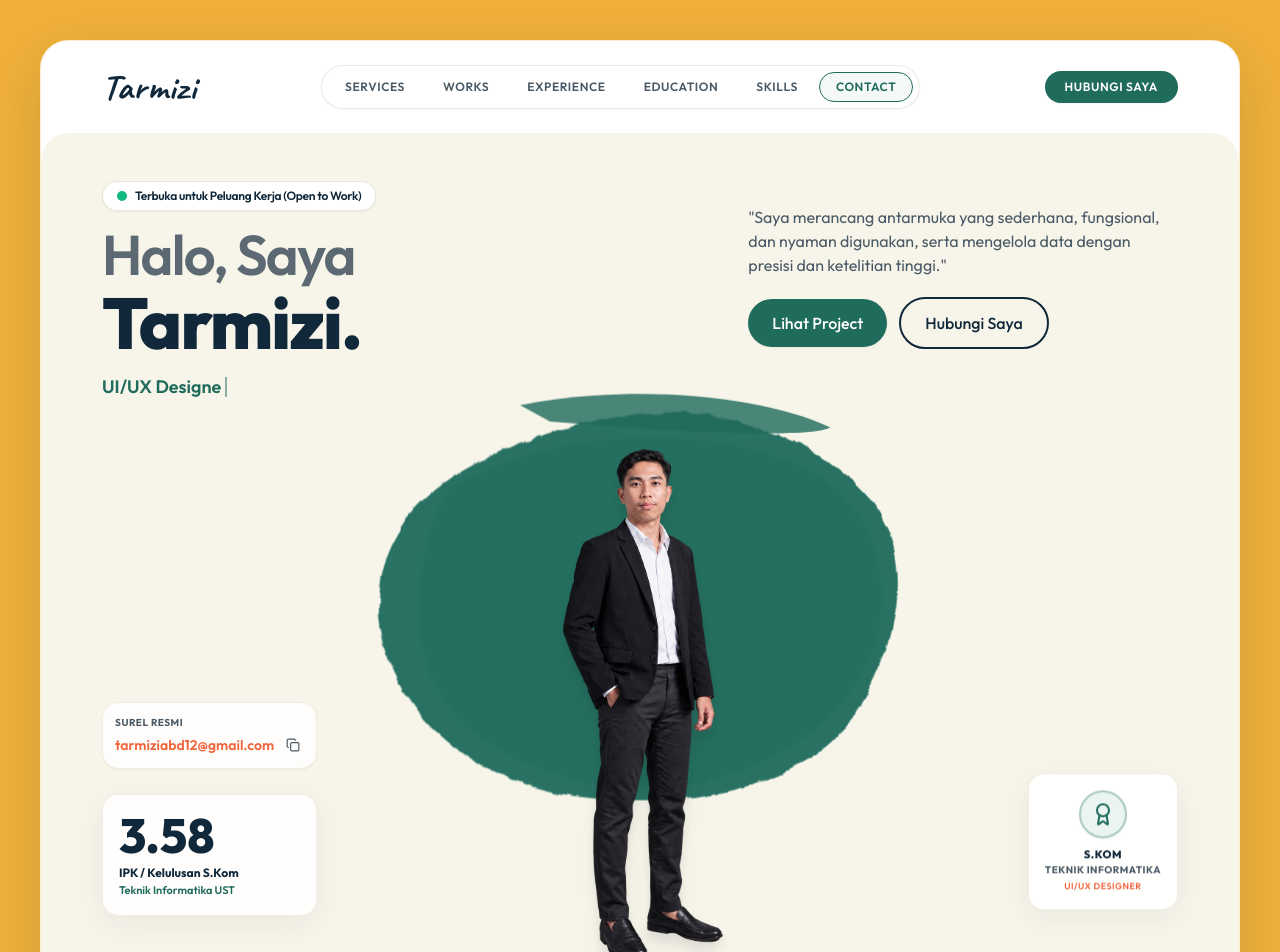
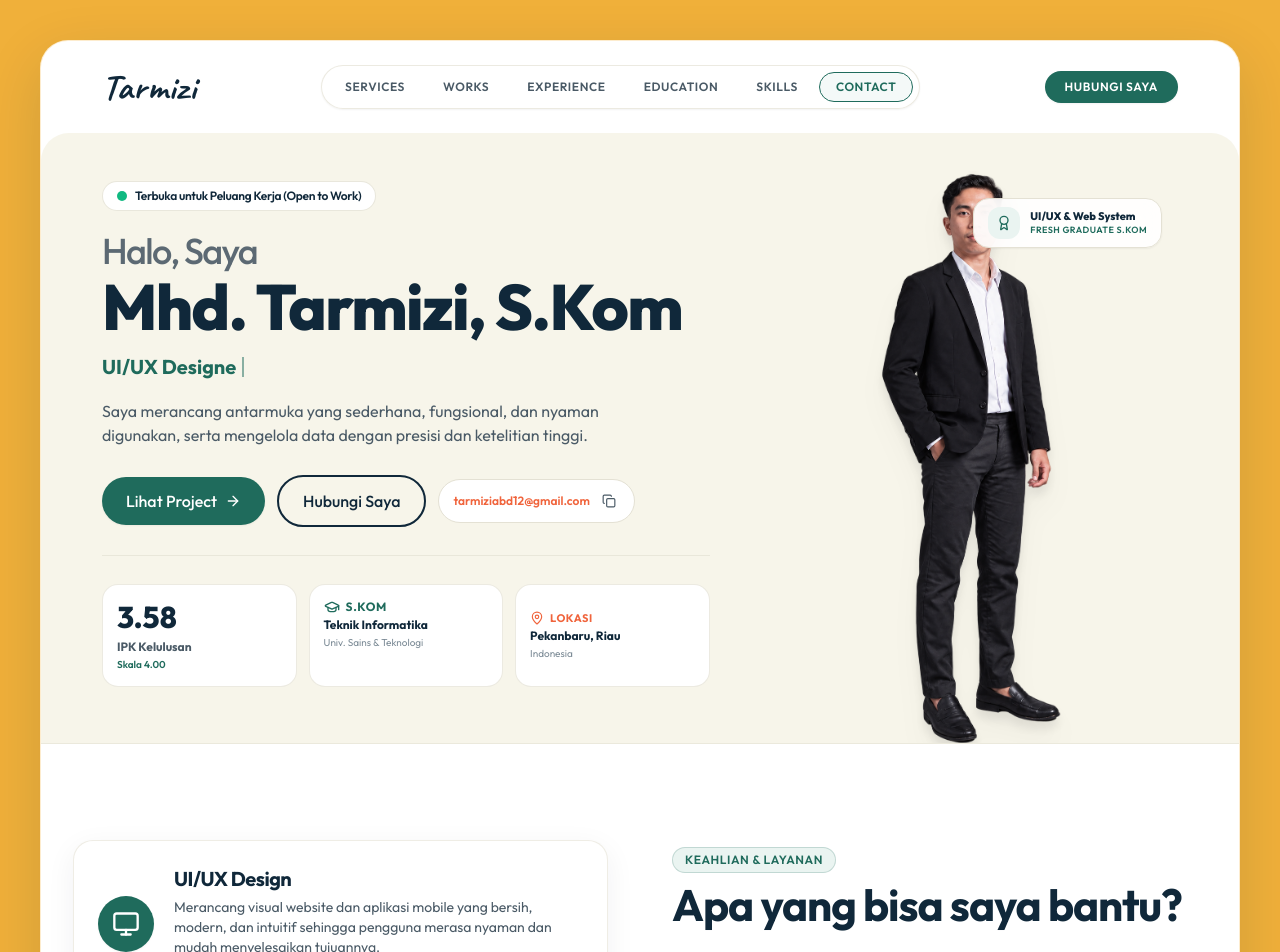
Before and after one commit to mhdtarmizi12/portofolio-mhdtarmizi, a React (Vite) app: page / in a window 1280 px wide. Shown: the top 952 px of the page. Built offline with nearby package versions, Linux system fonts and the light colour scheme.

Commit message:
refactor: remove green background shape behind hero photo and redesign into clean 2-column layout

```diff
--- a/src/sections/Hero.jsx
+++ b/src/sections/Hero.jsx
@@ -1,8 +1,7 @@
 import React, { useState, useEffect } from 'react'
 import { motion } from 'framer-motion'
-import { ArrowDown, Mail, Award, Sparkles, Copy, Check, ExternalLink, MessageSquare } from 'lucide-react'
+import { ArrowDown, Mail, Award, Sparkles, Copy, Check, ExternalLink, ArrowRight, MapPin, GraduationCap } from 'lucide-react'
 import { personalData } from '../data/data'
-import BrushStroke from '../components/BrushStroke'
 import Button from '../components/Button'
 
 export default function Hero({ onCopyToast }) {
@@ -18,7 +17,6 @@ export default function Hero({ onCopyToast }) {
 
     const timer = setTimeout(() => {
       if (!isDeleting && displayText === currentTitle) {
-        // Pause at full word
         setTimeout(() => setIsDeleting(true), 1800)
       } else if (isDeleting && displayText === '') {
         setIsDeleting(false)
@@ -42,20 +40,21 @@ export default function Hero({ onCopyToast }) {
   }
 
   return (
-    <section className="relative bg-hero pt-4 pb-0 sm:pt-6 overflow-hidden rounded-t-canvas border-b border-line/60">
+    <section className="relative bg-hero pt-6 sm:pt-10 pb-0 overflow-hidden rounded-t-canvas border-b border-line/60">
       <div className="max-w-canvas mx-auto px-4 sm:px-8">
 
-        {/* Top Row: Left H1 & Right Tagline + CTAs */}
-        <div className="grid grid-cols-1 lg:grid-cols-12 gap-6 lg:gap-8 items-start pt-4 sm:pt-6">
+        {/* Modern 2-Column Balanced Layout */}
+        <div className="grid grid-cols-1 lg:grid-cols-12 gap-8 lg:gap-12 items-end">
 
-          {/* Kolom Kiri Atas: Badge + H1 + Typing Title */}
-          <div className="lg:col-span-7 flex flex-col justify-start">
+          {/* Kolom Kiri: Informasi, Bio, CTAs & Kartu Highlight */}
+          <div className="lg:col-span-7 flex flex-col justify-center pb-8 sm:pb-14 pt-2">
+
             {/* Open to Work Pill */}
             <motion.div
               initial={{ opacity: 0, y: -10 }}
               animate={{ opacity: 1, y: 0 }}
               transition={{ duration: 0.4 }}
-              className="inline-flex items-center gap-2 self-start bg-white px-3.5 py-1.5 rounded-full shadow-sm border border-line/80 mb-4"
+              className="inline-flex items-center gap-2 self-start bg-white px-3.5 py-1.5 rounded-full shadow-xs border border-line/80 mb-5"
             >
               <span className="relative flex h-2.5 w-2.5">
                 <span className="animate-ping absolute inline-flex h-full w-full rounded-full bg-emerald-400 opacity-75" />
@@ -66,55 +65,54 @@ export default function Hero({ onCopyToast }) {
               </span>
             </motion.div>
 
-            {/* H1 Besar Dua Baris sesuai DESIGN.md */}
+            {/* H1 Besar Dua Baris */}
             <motion.h1
               initial={{ opacity: 0, y: 20 }}
               animate={{ opacity: 1, y: 0 }}
               transition={{ duration: 0.5, delay: 0.1 }}
-              className="text-4xl sm:text-6xl lg:text-[72px] font-bold text-ink leading-[1.08] tracking-tight"
+              className="text-4xl sm:text-5xl lg:text-[64px] font-extrabold text-ink leading-[1.1] tracking-tight"
             >
-              <span className="block text-ink-soft/90 font-semibold text-3xl sm:text-5xl lg:text-[56px]">
+              <span className="block text-ink-soft/90 font-medium text-2xl sm:text-4xl mb-1">
                 {personalData.heroGreeting}
               </span>
-              <span className="block text-ink font-extrabold mt-1">
-                {personalData.heroName}
-              </span>
+              <span>{personalData.name}</span>
             </motion.h1>
 
-            {/* Dynamic Typing Subtitle */}
+            {/* Dynamic Typing Role */}
             <motion.div
               initial={{ opacity: 0 }}
               animate={{ opacity: 1 }}
               transition={{ duration: 0.5, delay: 0.2 }}
               className="h-8 mt-3 flex items-center"
             >
-              <span className="text-sm sm:text-lg font-semibold text-teal flex items-center">
+              <span className="text-base sm:text-xl font-bold text-teal flex items-center">
                 <span>{displayText}</span>
-                <span className="w-0.5 h-5 bg-teal ml-1 animate-pulse" />
+                <span className="w-0.5 h-5 bg-teal ml-1.5 animate-pulse" />
               </span>
             </motion.div>
-          </div>
 
-          {/* Kolom Kanan Atas: Tagline Pendek & Tombol CTA */}
-          <div className="lg:col-span-5 flex flex-col justify-between pt-2 lg:pt-6">
+            {/* Tagline / Ringkasan Singkat */}
             <motion.p
               initial={{ opacity: 0, y: 15 }}
               animate={{ opacity: 1, y: 0 }}
               transition={{ duration: 0.5, delay: 0.25 }}
-              className="text-sm sm:text-base text-ink-soft leading-relaxed max-w-md"
+              className="text-sm sm:text-base text-ink-soft leading-relaxed max-w-xl mt-4"
             >
-              "{personalData.tagline}"
+              {personalData.tagline}
             </motion.p>
 
+            {/* Tombol CTA & Quick Email Copy */}
             <motion.div
               initial={{ opacity: 0, y: 15 }}
               animate={{ opacity: 1, y: 0 }}
               transition={{ duration: 0.5, delay: 0.35 }}
-              className="flex flex-wrap items-center gap-3 mt-5"
+              className="flex flex-wrap items-center gap-3 mt-6 sm:mt-7"
             >
               <Button
                 href="#works"
                 variant="solid"
+                icon={ArrowRight}
+                iconPosition="right"
                 onClick={(e) => {
                   e.preventDefault()
                   document.getElementById('works')?.scrollIntoView({ behavior: 'smooth' })
@@ -133,36 +131,19 @@ export default function Hero({ onCopyToast }) {
               >
                 Hubungi Saya
               </Button>
-            </motion.div>
-          </div>
-        </div>
 
-        {/* Middle/Bottom Visual Composition: 3 Visual Pillars */}
-        <div className="relative mt-8 sm:mt-10 lg:mt-12 min-h-[360px] sm:min-h-[440px] lg:min-h-[480px] flex flex-col justify-end">
-
-          {/* Kolom Kiri Bawah: Email & Stat IPK */}
-          <div className="absolute left-0 bottom-6 sm:bottom-12 z-20 hidden md:flex flex-col gap-6 max-w-[220px]">
-            {/* Email link with copy micro-interaction */}
-            <motion.div
-              initial={{ opacity: 0, x: -20 }}
-              animate={{ opacity: 1, x: 0 }}
-              transition={{ duration: 0.5, delay: 0.4 }}
-              className="bg-white/80 backdrop-blur-sm p-3 rounded-2xl border border-line/60 shadow-sm"
-            >
-              <span className="text-[10px] uppercase font-bold text-ink-soft tracking-wider block mb-1">
-                Surel Resmi
-              </span>
-              <div className="flex items-center justify-between gap-2">
+              {/* Quick Email Pill with Copy */}
+              <div className="inline-flex items-center gap-2 bg-white px-3.5 py-2.5 rounded-full border border-line shadow-xs">
                 <a
                   href={`mailto:${personalData.email}`}
-                  className="text-xs sm:text-sm font-semibold text-orange hover:underline truncate"
+                  className="text-xs font-semibold text-orange hover:underline truncate max-w-[170px] sm:max-w-none"
                   title="Kirim Email"
                 >
                   {personalData.email}
                 </a>
                 <button
                   onClick={copyEmail}
-                  className="p-1 rounded-lg hover:bg-slate-100 text-ink-soft hover:text-ink transition-colors"
+                  className="p-1 rounded-md hover:bg-slate-100 text-ink-soft hover:text-ink transition-colors cursor-pointer"
                   title="Salin Email"
                 >
                   {copied ? <Check className="w-3.5 h-3.5 text-teal" /> : <Copy className="w-3.5 h-3.5" />}
@@ -170,65 +151,75 @@ export default function Hero({ onCopyToast }) {
               </div>
             </motion.div>
 
-            {/* Stat IPK */}
+            {/* Mini Bento Highlight Cards (IPK 3.58 & Gelar S.Kom) */}
             <motion.div
-              initial={{ opacity: 0, x: -25 }}
-              animate={{
-                opacity: 1,
-                x: 0,
-                y: [0, 6, 0]
-              }}
-              transition={{
-                opacity: { duration: 0.5, delay: 0.5 },
-                x: { duration: 0.5, delay: 0.5 },
-                y: { repeat: Infinity, duration: 5, ease: "easeInOut", delay: 1.2 }
-              }}
-              className="bg-white/90 backdrop-blur-sm p-4 rounded-2xl border border-line/60 shadow-card hover:scale-105 transition-transform"
+              initial={{ opacity: 0, y: 20 }}
+              animate={{ opacity: 1, y: 0 }}
+              transition={{ duration: 0.5, delay: 0.45 }}
+              className="grid grid-cols-2 sm:grid-cols-3 gap-3 pt-7 mt-7 border-t border-line/70"
             >
-              <div className="text-4xl sm:text-5xl font-extrabold text-ink leading-none">
-                3.58
+              {/* Card 1: IPK */}
+              <div className="bg-white p-3.5 rounded-2xl border border-line/70 shadow-xs">
+                <span className="text-2xl sm:text-3xl font-extrabold text-ink leading-none">
+                  3.58
+                </span>
+                <span className="text-xs font-bold text-ink-soft block mt-1">
+                  IPK Kelulusan
+                </span>
+                <span className="text-[10px] text-teal font-semibold block mt-0.5">
+                  Skala 4.00
+                </span>
               </div>
-              <div className="text-xs font-bold text-ink mt-1.5 leading-tight">
-                IPK / Kelulusan S.Kom
+
+              {/* Card 2: Gelar & Prodi */}
+              <div className="bg-white p-3.5 rounded-2xl border border-line/70 shadow-xs">
+                <div className="flex items-center gap-1.5 text-teal mb-0.5">
+                  <GraduationCap className="w-4 h-4" />
+                  <span className="text-xs font-bold uppercase tracking-wider">S.Kom</span>
+                </div>
+                <span className="text-xs font-bold text-ink block">
+                  Teknik Informatika
+                </span>
+                <span className="text-[10px] text-ink-muted block mt-0.5 truncate">
+                  Univ. Sains & Teknologi
+                </span>
               </div>
-              <div className="text-[11px] text-teal font-semibold mt-0.5">
-                Teknik Informatika UST
+
+              {/* Card 3: Lokasi */}
+              <div className="bg-white p-3.5 rounded-2xl border border-line/70 shadow-xs col-span-2 sm:col-span-1 flex flex-col justify-center">
+                <div className="flex items-center gap-1.5 text-orange mb-0.5">
+                  <MapPin className="w-3.5 h-3.5" />
+                  <span className="text-[11px] font-bold uppercase tracking-wider">Lokasi</span>
+                </div>
+                <span className="text-xs font-bold text-ink block">
+                  Pekanbaru, Riau
+                </span>
+                <span className="text-[10px] text-ink-muted block mt-0.5">
+                  Indonesia
+                </span>
               </div>
             </motion.div>
+
           </div>
 
-          {/* Kolom Tengah: Brush Stroke Teal + Foto Profil Cut-out */}
-          <div className="relative mx-auto flex justify-center items-end z-10 w-full max-w-[420px] sm:max-w-[480px]">
-            {/* SVG Brush Stroke Organik Hijau Teal di Belakang Foto */}
-            <motion.div
-              initial={{ opacity: 0, scale: 0.85, rotate: -4 }}
-              animate={{
-                opacity: 1,
-                scale: [1, 1.04, 1],
-                rotate: [0, 1.5, 0]
-              }}
-              transition={{
-                opacity: { duration: 0.7, ease: [0.16, 1, 0.3, 1] },
-                scale: { repeat: Infinity, duration: 6.5, ease: "easeInOut" },
-                rotate: { repeat: Infinity, duration: 7.5, ease: "easeInOut" }
-              }}
-              className="absolute -top-10 sm:-top-16 inset-x-0 w-full h-[320px] sm:h-[420px] z-0 flex items-center justify-center pointer-events-none"
-            >
-              <BrushStroke className="w-full h-full transform scale-110 sm:scale-125" color="#1F6B5C" />
-            </motion.div>
+          {/* Kolom Kanan: Foto Profil Berdiri Bersih & Tegap (Tanpa Background Hijau) */}
+          <div className="lg:col-span-5 flex justify-center items-end relative min-h-[380px] sm:min-h-[460px] lg:min-h-[540px]">
 
-            {/* Foto Cut-out Tarmizi menempel ke dasar kanvas dengan floating animation halus */}
+            {/* Ambient Soft Light Glow (Sangat halus, tidak ada bentuk lingkaran hijau kasar) */}
+            <div className="absolute bottom-10 left-1/2 -translate-x-1/2 w-[280px] sm:w-[360px] h-[360px] bg-gradient-to-t from-amber-100/40 via-teal-50/20 to-transparent rounded-full blur-3xl pointer-events-none -z-10" />
+
+            {/* Foto Cut-Out Tarmizi berdiri bersih menempel ke dasar kanvas */}
             <motion.div
               initial={{ opacity: 0, y: 40 }}
               animate={{
                 opacity: 1,
-                y: [0, -7, 0]
+                y: [0, -6, 0]
               }}
               transition={{
                 opacity: { duration: 0.7, delay: 0.25 },
-                y: { repeat: Infinity, duration: 4.6, ease: "easeInOut", delay: 0.9 }
+                y: { repeat: Infinity, duration: 4.8, ease: "easeInOut", delay: 0.9 }
               }}
-              className="relative z-10 w-[260px] sm:w-[320px] lg:w-[360px] -mb-1 flex justify-center"
+              className="relative z-10 w-full max-w-[300px] sm:max-w-[360px] lg:max-w-[400px] -mb-1 flex justify-center"
             >
               <img
                 src={personalData.photoCutout}
@@ -236,66 +227,36 @@ export default function Hero({ onCopyToast }) {
                 className="w-full h-auto object-contain drop-shadow-xl select-none"
                 loading="eager"
                 onError={(e) => {
-                  // Fallback jika profile.png gagal dimuat
                   e.target.onerror = null
                   e.target.src = personalData.photoOriginal
                 }}
               />
             </motion.div>
+
+            {/* Floating Glass Pill Badge (S.Kom UI/UX Designer) */}
+            <motion.div
+              initial={{ opacity: 0, scale: 0.9 }}
+              animate={{ opacity: 1, scale: 1 }}
+              transition={{ duration: 0.5, delay: 0.5 }}
+              className="absolute top-6 right-2 sm:right-4 z-20 bg-white/90 backdrop-blur-md px-3.5 py-2 rounded-2xl border border-line shadow-sm hidden sm:flex items-center gap-2.5"
+            >
+              <div className="w-8 h-8 rounded-xl bg-teal-light text-teal flex items-center justify-center font-bold text-xs">
+                <Award className="w-4 h-4" />
+              </div>
+              <div className="text-left">
+                <span className="text-[11px] font-extrabold text-ink block leading-tight">
+                  UI/UX & Web System
+                </span>
+                <span className="text-[9px] font-semibold text-teal uppercase tracking-wider block">
+                  Fresh Graduate S.Kom
+                </span>
+              </div>
+            </motion.div>
+
           </div>
 
-          {/* Kolom Kanan Bawah: Badge Sertifikasi / Gelar Akademik */}
-          <div className="absolute right-0 bottom-6 sm:bottom-12 z-20 hidden md:flex flex-col items-center">
-            <motion.div
-              initial={{ opacity: 0, x: 25 }}
-              animate={{
-                opacity: 1,
-                x: 0,
-                y: [0, -6, 0]
-              }}
-              transition={{
-                opacity: { duration: 0.5, delay: 0.45 },
-                x: { duration: 0.5, delay: 0.45 },
-                y: { repeat: Infinity, duration: 4.4, ease: "easeInOut", delay: 1 }
-              }}
-              className="bg-white/95 backdrop-blur-sm p-4 rounded-2xl border border-line/60 shadow-card flex flex-col items-center text-center max-w-[190px] hover:scale-105 transition-transform"
-            >
-              {/* Logo / Ikon Badge Bulat Line Art */}
-              <div className="w-12 h-12 rounded-full bg-teal-light border-2 border-teal/30 flex items-center justify-center text-teal mb-2 shadow-sm">
-                <Award className="w-6 h-6 text-teal" />
-              </div>
-              <span className="text-[11px] font-extrabold text-ink tracking-wider uppercase">
-                S.Kom
-              </span>
-              <span className="text-[10px] font-bold text-ink-soft uppercase tracking-wider">
-                Teknik Informatika
-              </span>
-              <span className="text-[9px] font-semibold text-orange uppercase tracking-wider mt-0.5">
-                UI/UX Designer
-              </span>
-            </motion.div>
-          </div>
         </div>
 
-        {/* Mobile Info Strip (tampil hanya di layar kecil yang menyembunyikan kolom samping) */}
-        <div className="md:hidden py-6 bg-white/60 -mx-4 px-4 border-t border-line/60 flex items-center justify-between text-left">
-          <div className="flex items-center gap-3">
-            <div className="w-10 h-10 rounded-full bg-teal text-white flex items-center justify-center font-bold text-xs shadow-sm">
-              3.58
-            </div>
-            <div>
-              <span className="text-xs font-bold text-ink block">IPK 3.58 / S.Kom</span>
-              <span className="text-[11px] text-ink-soft">Univ. Sains & Teknologi</span>
-            </div>
-          </div>
-
-          <a
-            href={`mailto:${personalData.email}`}
-            className="text-xs font-semibold text-orange underline"
-          >
-            Kirim Surel
-          </a>
-        </div>
       </div>
     </section>
   )
```
Also changed, not shown: Full-Length Business Casual Man Cutout.png (added).
